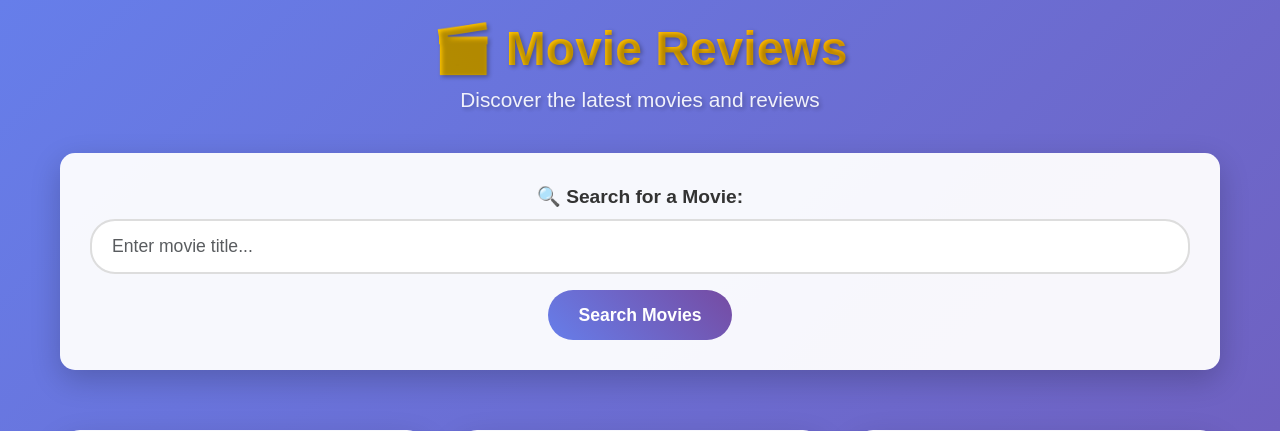
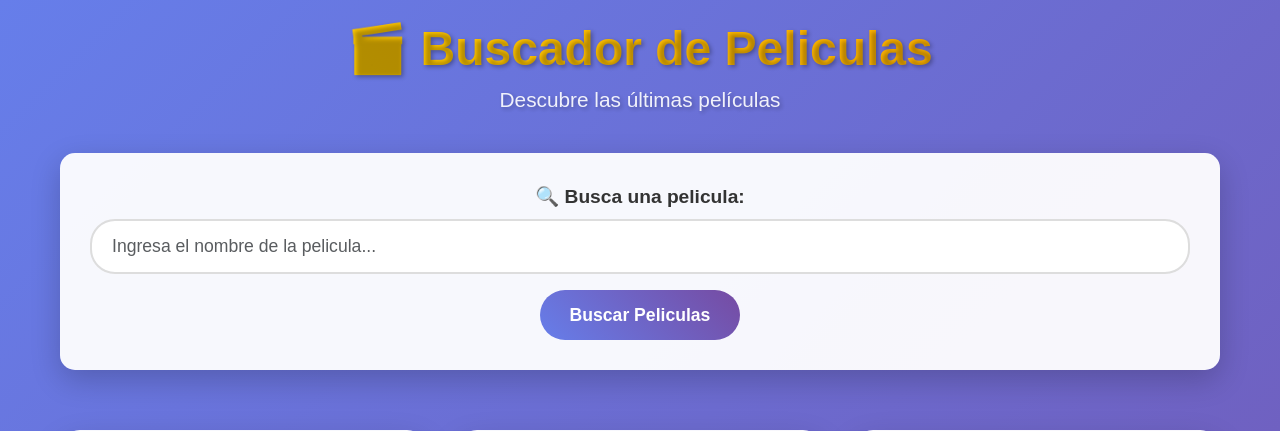
Before and after one commit to Calvarezv1705/Taller1_ProyectoIntegrador1, a Django app: page / in a window 1280 px wide. Shown: the top 431 px of the page. Run offline with Django 5.2, Linux system fonts and the light colour scheme; data comes from the database, SQL or seed files in the repository; both versions use the stored data as it was after the commit.

```diff
--- a/movie/templates/home.html
+++ b/movie/templates/home.html
@@ -6,7 +6,7 @@
 
     <meta charset="UTF-8">
     <meta name="viewport" content="width=device-width, initial-scale=1.0">
-    <title>Document</title>
+    <title>Buscador de peliculas</title>
     <style>
         body {
             background: linear-gradient(135deg, #667eea 0%, #764ba2 100%);
@@ -169,24 +169,24 @@
 <body>
     <div class="main-container">
         <div class="title-section">
-            <h1>🎬 Movie Reviews</h1>
-            <h2>Discover the latest movies and reviews</h2>
+            <h1>🎬 Buscador de Peliculas</h1>
+            <h2>Descubre las últimas películas</h2>
         </div>
 
         <div class="search-section">
             <form action="">
                 <div class="mb-3">
                     <label for="searchMovie" class="form-label">
-                        🔍 Search for a Movie:
+                        🔍 Busca una pelicula:
                     </label>
-                    <input type="text" class="form-control" name="searchMovie" placeholder="Enter movie title..."/>
+                    <input type="text" class="form-control" name="searchMovie" placeholder="Ingresa el nombre de la pelicula..."/>
                 </div>
-                <button type="submit" class="btn btn-primary">Search Movies</button>
+                <button type="submit" class="btn btn-primary">Buscar Peliculas</button>
             </form>
         </div>
 
         {% if searchTerm %}
-            <p class="search-result">🎯 Searching for: "{{searchTerm}}"</p>
+            <p class="search-result">🎯 Buscando...: "{{searchTerm}}"</p>
         {% endif %}
 
         <div class="movies-grid">
```
Also changed, not shown: db.sqlite3.
